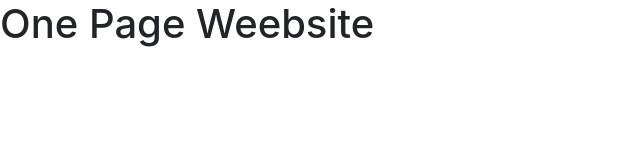
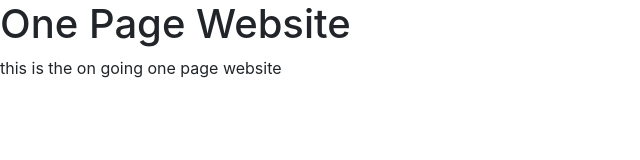
Before and after one commit to yusufkarbackk/one-page-website, a plain HTML site: page index.html in a window 1280 px wide. Shown: the whole page, without its empty margins (0-640 px from the left). Drawn offline with Linux system fonts and the light colour scheme.

Commit message:
menambahkan <p> this is the on going one page website

```diff
--- a/index.html
+++ b/index.html
@@ -11,7 +11,8 @@
   </head>
   <body>
 
-    <h1>One Page Weebsite</h1>
+    <h1>One Page Website</h1>
+    <p>this is the on going one page website</p>
 
     <script src="frontend/libraries/bootstrap/js/bootstrap.js"></script>
   </body>
```
